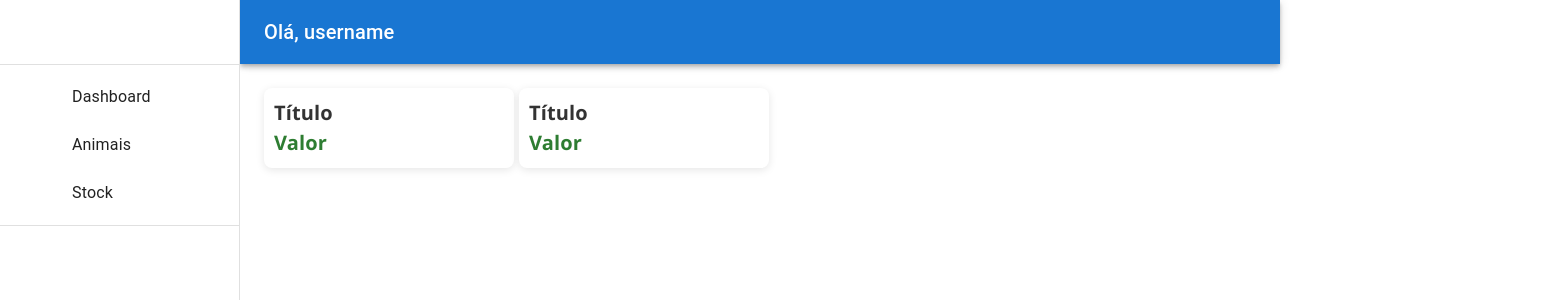
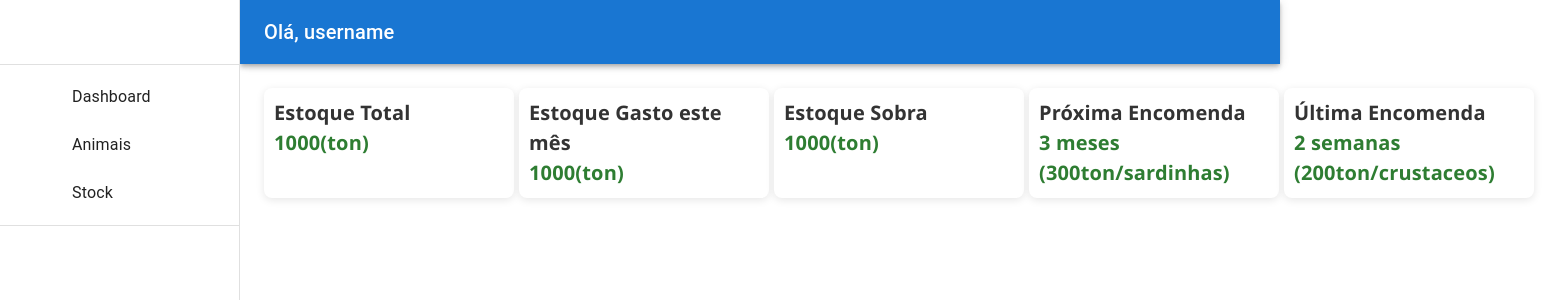
Before and after one commit to RubenEsperto/Hackathon, a React (Create React App) app in the folder hackathon/: page / in a window 1280 px wide. Shown: the top 300 px of the page, 1558 px wide, since content can reach past the window. Built offline with nearby package versions, Linux system fonts and the light colour scheme; some icons are missing.

Commit message:
small card fix & styling, component separation

```diff
--- a/hackathon/src/App.js
+++ b/hackathon/src/App.js
@@ -1,9 +1,14 @@
 import './App.css';
 import PermanentDrawerLeft from './components/sidebar';
+import SmallCard from './components/SmallCard.jsx';
+import Box from '@mui/material/Box';
+import Toolbar from '@mui/material/Toolbar';
+
 function App() {
   return (
     <div className="App">
      <PermanentDrawerLeft/>
+
     </div>
   );
 }
--- a/hackathon/src/components/SmallCard.jsx
+++ b/hackathon/src/components/SmallCard.jsx
@@ -4,12 +4,15 @@ import '../styles/SmallCard.css'
 export default function SmallCard(props) {
 
     return (
-        <div class="card">
-            <h3 class="card-title">
-             Título
+        <div className="card">
+            <h3 className="card-title">
+             {props.titulo}
             </h3>
-            <p class="card-value">
-            Valor
+            <p className="card-value">
+            {props.valor}
+            </p>
+            <p className="card-value">
+            {props.quantia}
             </p>
         </div>
       )
--- a/hackathon/src/components/sidebar.jsx
+++ b/hackathon/src/components/sidebar.jsx
@@ -61,16 +61,17 @@ export default function PermanentDrawerLeft() {
         </List>
         <Divider />
         </Drawer>
-
 {/*MAIN CONTENT*/}
-
-      <Box
+    <Box
         component="main"
         sx={{ flexGrow: 1, bgcolor: 'background.default', p: 3 }}>
         <Toolbar />
         <div class="small-card-wrap">
-          <SmallCard/>
-          <SmallCard/>
+          <SmallCard titulo="Estoque Total"  valor="1000(ton)"/>
+          <SmallCard titulo="Estoque Gasto este mês"  valor="1000(ton)"/>
+          <SmallCard titulo="Estoque Sobra"  valor="1000(ton)"/>
+          <SmallCard titulo="Próxima Encomenda"  valor="3 meses" quantia="(300ton/sardinhas)"/>
+          <SmallCard titulo="Última Encomenda"  valor="2 semanas"  quantia="(200ton/crustaceos)"/>
         </div>
       </Box>
     </Box>
--- a/hackathon/src/styles/Sidebar.css
+++ b/hackathon/src/styles/Sidebar.css
@@ -1,4 +1,5 @@
 .small-card-wrap {
     display: flex;
+    justify-content: space-evenly;
     gap: 5px;
 }
```
